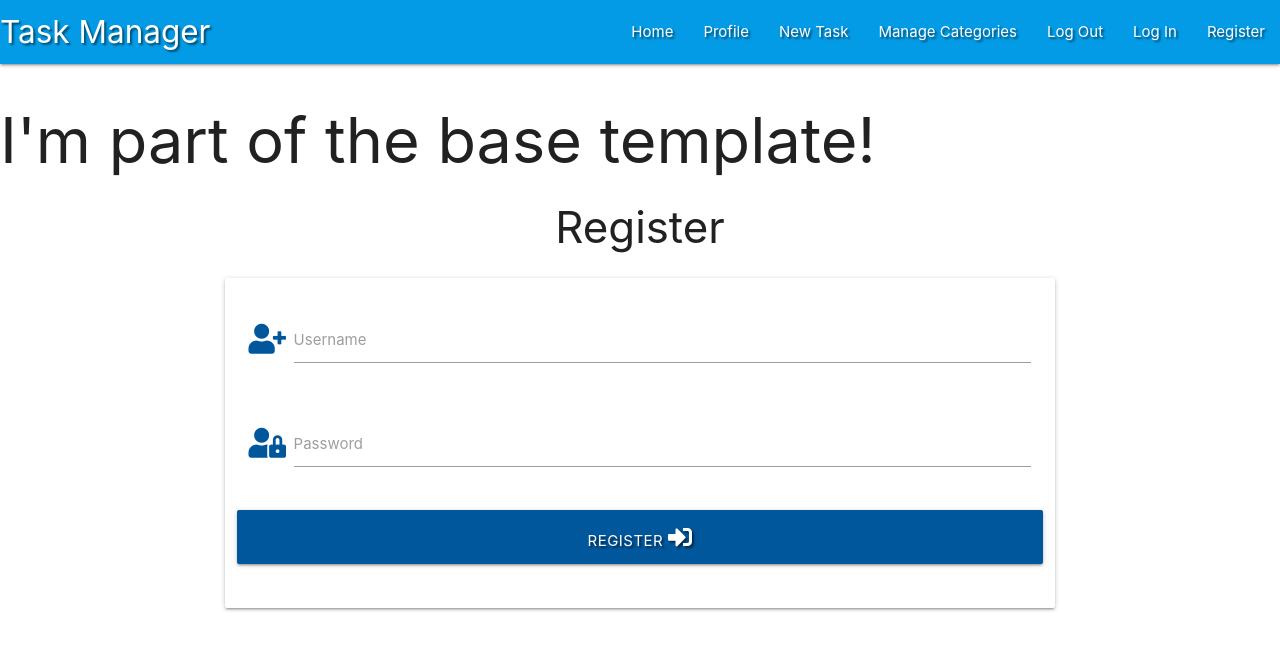
After one commit to cwill83247/taskmanager_mongodb_version, a Flask app: page /register in a window 1280 px wide. The commit adds this page. Shown: the top 650 px of the page. Run offline with Flask 2, Linux system fonts and the light colour scheme; some libraries are stand-ins or nearby versions.

Commit message:
Add: Added Register Page

```diff
--- a/app.py
+++ b/app.py
@@ -6,6 +6,7 @@ from flask import (                         #std
 
 from flask_pymongo import PyMongo               #std
 from bson.objectid import ObjectId              #std
+from werkzeug.security import generate_password_hash, check_password_hash
 if os.path.exists("env.py"):                #std
     import env
 
@@ -24,6 +25,12 @@ def get_tasks():                            #function
     tasks = mongo.db.tasks.find()               # dont fully understand this syntax
     return render_template("tasks.html", tasks=tasks)   #dont fully understand this syntax
 
+
+@app.route("/register", methods=["GET", "POST"])
+def register():
+    return render_template("register.html")
+
+
 if __name__ == "__main__":                              #std using this to test we can access env.py and values
     app.run(host=os.environ.get("IP"),
             port=int(os.environ.get("PORT")),          #std note converting Port to INT
--- a/templates/base.html
+++ b/templates/base.html
@@ -25,7 +25,7 @@
 					<li><a href="#">Manage Categories</a></li>
 					<li><a href="#">Log Out</a></li>
 					<li><a href="#">Log In</a></li>
-					<li><a href="#">Register</a></li>
+					<li><a href="{{ url_for('register') }}">Register</a></li>
 				</ul>
 			</div>
 		</nav>
@@ -39,7 +39,7 @@
             <li><a href="#">Manage Categories</a></li>
             <li><a href="#">Log Out</a></li>
             <li><a href="#">Log In</a></li>
-            <li><a href="#">Register</a></li>
+            <li><a href="{{ url_for('register') }}">Register</a></li>
 		</ul>
 	</header>
     <h1>I'm part of the base template!</h1>
--- /dev/null
+++ b/templates/register.html
@@ -0,0 +1,35 @@
+{% extends "base.html" %}
+{% block content %}
+
+    <h3 class="center-align">Register</h3>
+
+    <div class="row">
+        <form class="col s12 m8 offset-m2" method="POST" action="{{ url_for('register') }}">
+            <div class="card-panel">
+                <!-- username -->
+                <div class="row">
+					<div class="input-field col s12">
+						<i class="fas fa-user-plus prefix light-blue-text text-darken-4"></i>
+						<input id="username" name="username" type="text" class="validate">
+						<label for="username">Username</label>
+					</div>
+                </div>
+                <!-- passowrd -->
+                <div class="row">
+                    <div class="input-field col s12">
+						<i class="fas fa-user-lock prefix light-blue-text text-darken-4"></i>
+                        <input id="password" name="password" type="password" class="validate">
+                        <label for="password">Password</label>
+                    </div>
+                </div>
+                <!-- register -->
+                <div class="row">
+                    <button type="submit" class="col s12 btn-large light-blue darken-4 text-shadow">
+                        Register <i class="fas fa-sign-in-alt"></i>
+                    </button>
+                </div>
+            </div>
+        </form>
+    </div>
+
+{% endblock %}
```
